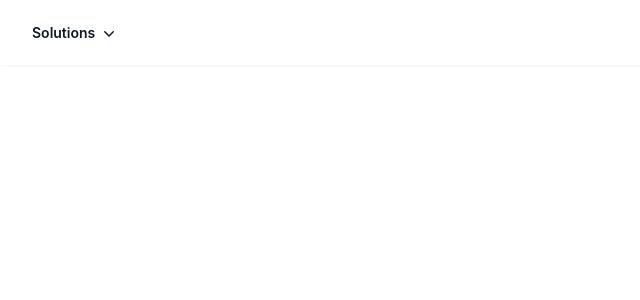
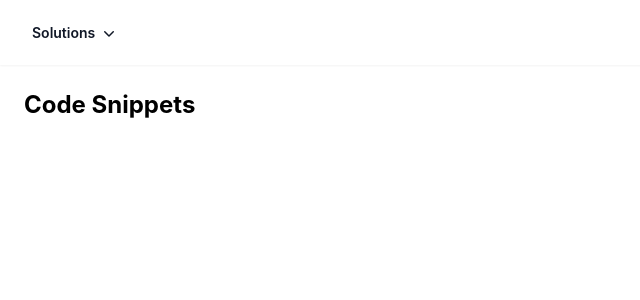
Before and after one commit to AlexClassen/tools, a React (Create React App) app: page /code-snippets in a window 1280 px wide. Before the commit this address had no page. Shown: the top 300 px of the page, without its empty margins (0-640 px from the left). Built offline with nearby package versions, Linux system fonts and the light colour scheme.

Commit message:
Added CodeSnippets Page

```diff
--- a/src/App.tsx
+++ b/src/App.tsx
@@ -2,6 +2,7 @@ import './App.css';
 import { BrowserRouter as Router, Routes, Route } from "react-router-dom";
 import Tools from "./pages/Tools";
 import Header from "./components/Header";
+import CodeSnippets from './pages/CodeSnippets';
 
 function App() {
   return (
@@ -10,6 +11,7 @@ function App() {
       <Routes>
         <Route path="/" element={<h1 className="text-center text-2xl">Home Page</h1>} />
         <Route path="/tools" element={<Tools />} />
+        <Route path="/code-snippets" element={<CodeSnippets />} />
       </Routes>
     </Router>
   );
--- /dev/null
+++ b/src/pages/CodeSnippets.tsx
@@ -0,0 +1,9 @@
+const CodeSnippets = () => {
+  return (
+    <div className="p-6">
+      <h1 className="text-2xl font-bold mb-4">Code Snippets</h1>
+    </div>
+  );
+};
+
+export default CodeSnippets;
```
